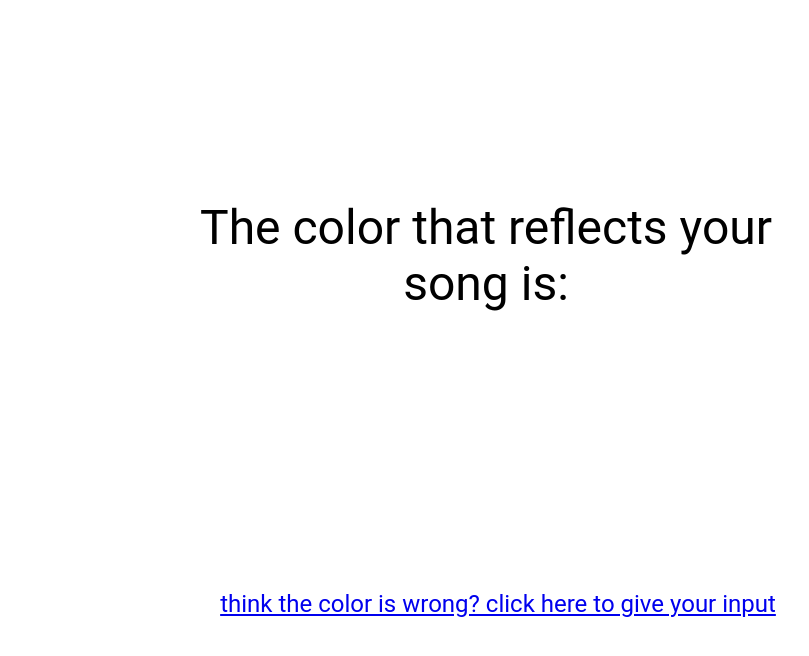
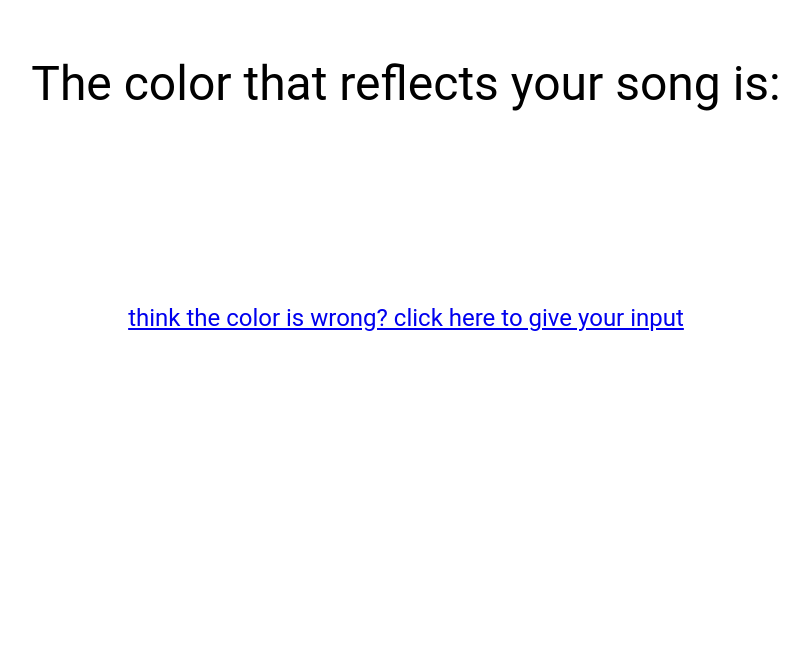
Before and after one commit to rachellecha/chromesthesia, a Flask app: template templates/hi.html in a window 1280 px wide. Shown: the top 656 px of the page, without its empty margins (234-1043 px from the left). Run offline with Flask 2, Linux system fonts and the light colour scheme; the template is opened without the code that fills it, so the values that code supplies are empty.

Commit message:
mobile firnedly results page

```diff
--- a/static/css/style.css
+++ b/static/css/style.css
@@ -20,7 +20,6 @@
     display: flex;
     flex-direction: column;
     align-items: center;
-
 
     font-family: Roboto;
     font-style: normal;
--- a/static/css/style2.css
+++ b/static/css/style2.css
@@ -1,10 +1,8 @@
 .decor {
 
-	position: absolute;
-	width: 646px;
-	height: 129px;
-	left: 397px;
-	top: 152px;
+    display: flex;
+    flex-direction: column;
+    align-items: center;
 
 	font-family: Roboto;
 	font-style: normal;
@@ -18,11 +16,9 @@
 }
 
 .color{
-	position: absolute;
-	width: 581px;
-	height: 68px;
-	left: 429px;
-	top: 313px;
+    display: flex;
+    flex-direction: column;
+    align-items: center;
 
 	font-family: Roboto;
 	font-style: normal;
@@ -35,11 +31,9 @@
 }
 
 .form{
-	position: absolute;
-	width: 556px;
-	height: 28px;
-	left: 454px;
-	top: 590px;
+    display: flex;
+    flex-direction: column;
+    align-items: center;
 
 	font-family: Roboto;
 	font-style: normal;
```
Also changed, not shown: creds.json (deleted, +0 -12 lines), static/css/style3.css (+6 -10 lines), 1 other file.
